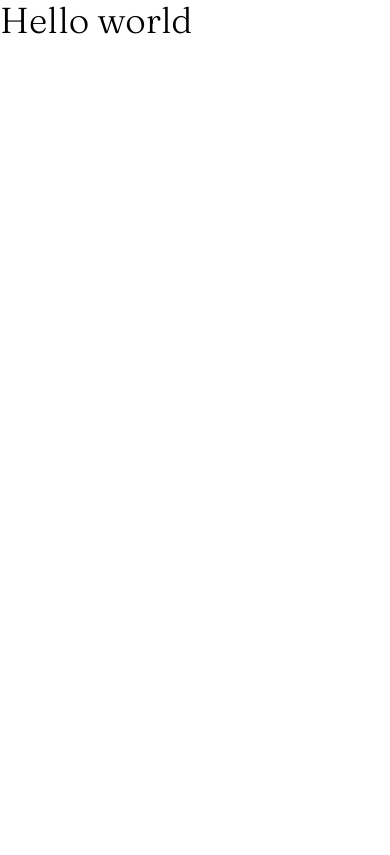
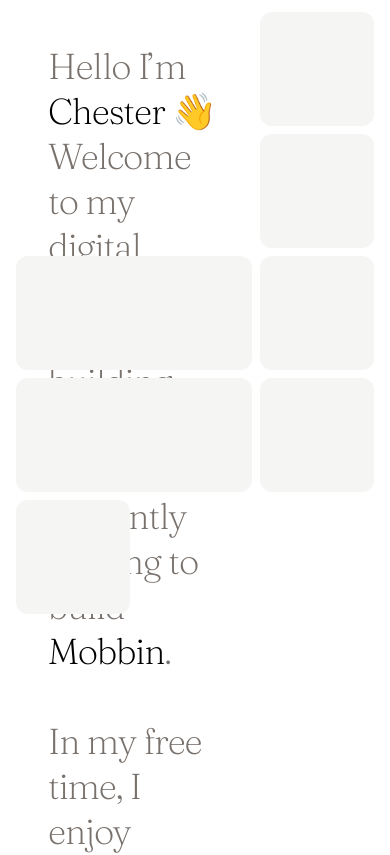
Before and after one commit to yeyouchuan/Molly, a Next.js app: page / in a window 390 px wide. Shown: the top 855 px of the page. Built offline with nearby package versions, Linux system fonts and the light colour scheme.

Commit message:
feat: create IntroCard and set up grid

```diff
--- /dev/null
+++ b/components/IntroCard.tsx
@@ -0,0 +1,23 @@
+export function IntroCard() {
+  return (
+    <div className="col-span-2 row-span-2 aspect-square px-1 pb-2">
+      <div className="h-full w-full p-8">
+        <h1 className="font-serif-configured font-serif text-4xl font-extralight leading-tight -tracking-[0.03em] text-stone-500">
+          Hello I’m <span className="text-black">Chester</span> 👋 Welcome to my
+          digital garden 🌱 I like building things, and I’m currently helping to
+          build <span className="text-black">Mobbin</span>.
+          <br />
+          <br />
+          In my free time, I enjoy brewing{' '}
+          <span className="text-black">coffee</span>, tending to my{' '}
+          <span className="text-black">plants</span>, and&nbsp;
+          <span className="text-black">climbing</span> (plastic) rocks.
+          <br />
+          <br />I do some <span className="text-black">reading</span> and{' '}
+          <span className="text-black">writing</span> as well, albeit not as
+          consistently, but I’m working on being better at that.
+        </h1>
+      </div>
+    </div>
+  );
+}
--- a/pages/index.tsx
+++ b/pages/index.tsx
@@ -1,5 +1,7 @@
 import { Fraunces, Inter } from '@next/font/google';
 import Head from 'next/head';
+
+import { IntroCard } from '@/components/IntroCard';
 
 const inter = Inter({
   weight: ['300', '400'],
@@ -22,10 +24,33 @@
         <meta name="viewport" content="width=device-width, initial-scale=1" />
         <link rel="icon" href="/favicon.ico" />
       </Head>
-      <main className={`${inter.variable} ${fraunces.variable} font-sans`}>
-        <h1 className="font-serif-variation font-serif text-4xl font-light">
-          Hello world
-        </h1>
+      <main
+        className={`${inter.variable} ${fraunces.variable} w-full p-3 font-sans`}
+      >
+        <div className="grid grid-flow-row-dense grid-cols-3 md:grid-cols-4">
+          <IntroCard />
+          <div className="col-span-2 aspect-[2] px-1 pb-2">
+            <div className="h-full w-full rounded-xl bg-stone-100" />
+          </div>
+          <div className="aspect-square px-1 pb-2">
+            <div className="h-full w-full rounded-xl bg-stone-100" />
+          </div>
+          <div className="aspect-square px-1 pb-2">
+            <div className="h-full w-full rounded-xl bg-stone-100" />
+          </div>
+          <div className="aspect-square px-1 pb-2">
+            <div className="h-full w-full rounded-xl bg-stone-100" />
+          </div>
+          <div className="col-span-2 aspect-[2] px-1 pb-2">
+            <div className="h-full w-full rounded-xl bg-stone-100" />
+          </div>
+          <div className="aspect-square px-1 pb-2">
+            <div className="h-full w-full rounded-xl bg-stone-100" />
+          </div>
+          <div className="aspect-square px-1 pb-2">
+            <div className="h-full w-full rounded-xl bg-stone-100" />
+          </div>
+        </div>
       </main>
     </>
   );
--- a/styles/globals.css
+++ b/styles/globals.css
@@ -4,14 +4,20 @@
 
 @layer base {
   * {
-    box-sizing: border-box;
-    padding: 0;
-    margin: 0;
+    @apply box-border;
+  }
+
+  html,
+  body {
+    @apply h-full w-full m-0 p-0;
+  }
+
+  body > #__next {
+    @apply h-full w-full;
   }
 
   a {
-    color: inherit;
-    text-decoration: none;
+    @apply text-inherit no-underline;
   }
 }
 
```
